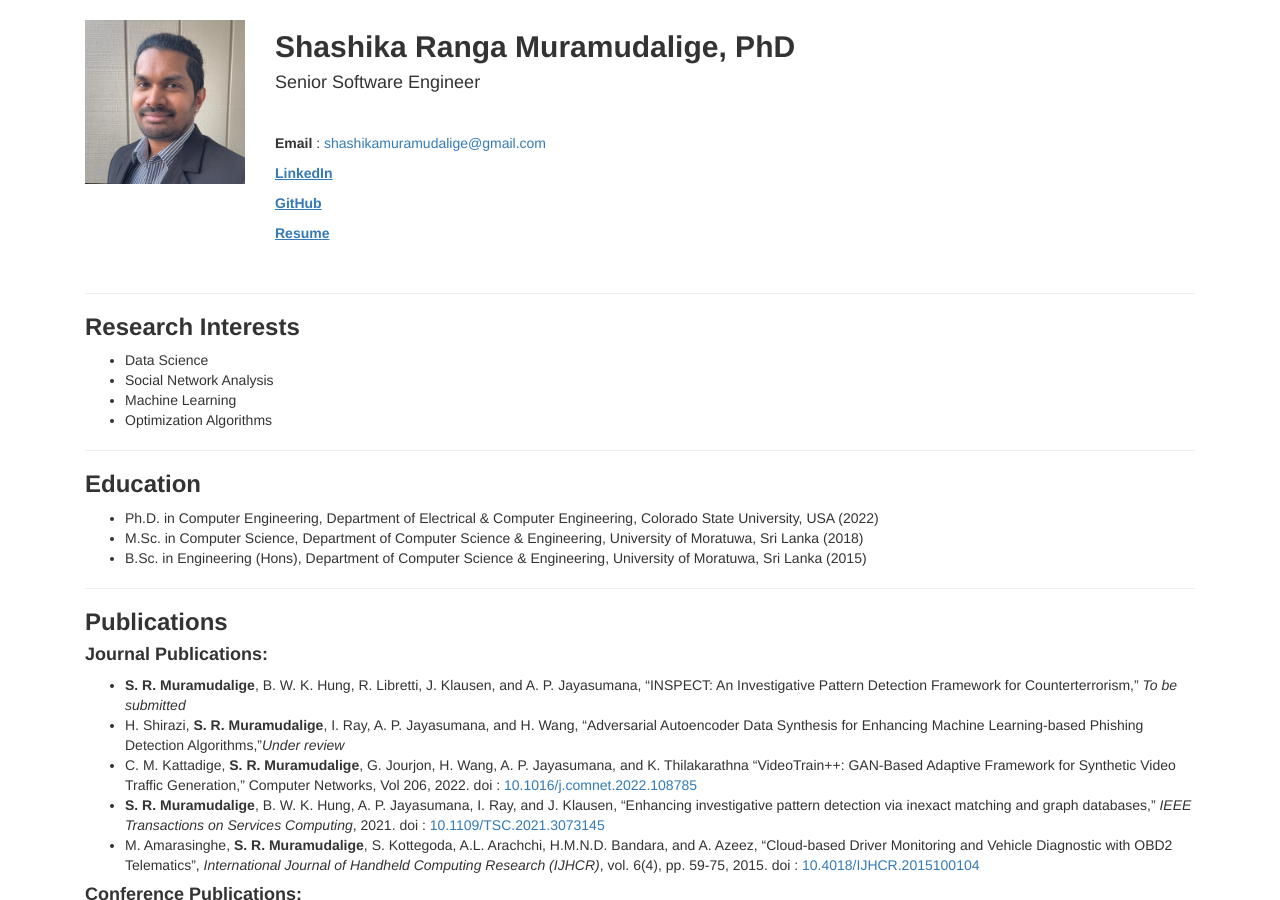
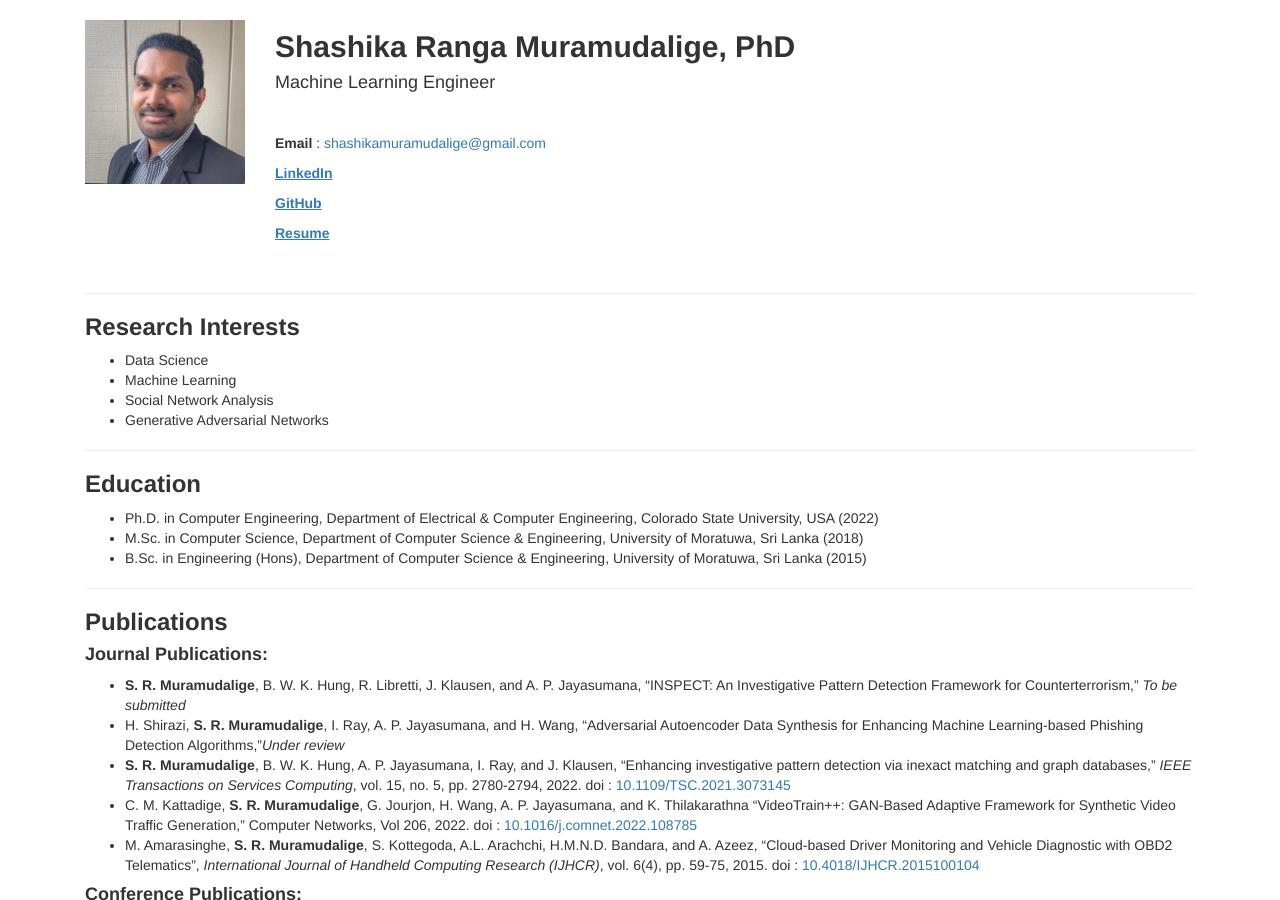
Before and after one commit to Shashika/Shashika.github.io, a Jekyll site: the page built from index.html, in a window 1280 px wide and 900 px high. Built offline with Jekyll 4.4.1, drawn with Linux system fonts in a browser that asks for light colours.

Commit message:
update paper and title

```diff
--- a/index.html
+++ b/index.html
@@ -9,7 +9,7 @@ title: Shashika Ranga Muramudalige
     </div>
     <div class="col-sm-10 text-left">
       <h2><b>Shashika Ranga Muramudalige, PhD</b></h2>
-      <h4>Senior Software Engineer</h4>
+      <h4>Machine Learning Engineer</h4>
 	  <p>&nbsp</p>
 	  <p><b>Email</b> : <a href="mailto:shashikamuramudalige@gmail.com">shashikamuramudalige@gmail.com</a></p>
 	  <p><a href="https://www.linkedin.com/in/shashika/" target="_blank"><b><u>LinkedIn</u></b></a></p>
@@ -27,9 +27,9 @@ title: Shashika Ranga Muramudalige
 	<h3><b>Research Interests</b></h3>
 	   <ul>
 		  <li>Data Science</li>
+		  <li>Machine Learning</li>
 		  <li>Social Network Analysis</li>
-		  <li>Machine Learning</li>
-		  <li>Optimization Algorithms</li>
+		  <li>Generative Adversarial Networks</li>
 	   </ul>
     <hr>
 
@@ -47,8 +47,8 @@ title: Shashika Ranga Muramudalige
 	   <ul class="mylist">
 		  <li><b>S. R. Muramudalige</b>, B. W. K. Hung, R. Libretti, J. Klausen, and A. P. Jayasumana, “INSPECT: An Investigative Pattern Detection Framework for Counterterrorism,” <i>To be submitted</i></li>
 		  <li>H. Shirazi, <b>S. R. Muramudalige</b>, I. Ray, A. P. Jayasumana, and H. Wang, “Adversarial Autoencoder Data Synthesis for Enhancing Machine Learning-based Phishing Detection Algorithms,”<i>Under review</i></li>
+		  <li><b>S. R. Muramudalige</b>, B. W. K. Hung, A. P. Jayasumana, I. Ray, and J. Klausen, “Enhancing investigative pattern detection via inexact matching and graph databases,” <i>IEEE Transactions on Services Computing</i>, vol. 15, no. 5, pp. 2780-2794, 2022. doi : <a href="https://doi.org/10.1109/TSC.2021.3073145" target="_blank">10.1109/TSC.2021.3073145</a></li>
 		  <li>C. M. Kattadige, <b>S. R. Muramudalige</b>, G. Jourjon, H. Wang, A. P. Jayasumana, and K. Thilakarathna “VideoTrain++: GAN-Based Adaptive Framework for Synthetic Video Traffic Generation,” Computer Networks, Vol 206, 2022. doi : <a href="https://doi.org/10.1016/j.comnet.2022.108785" target="_blank">10.1016/j.comnet.2022.108785</a></li>
-		  <li><b>S. R. Muramudalige</b>, B. W. K. Hung, A. P. Jayasumana, I. Ray, and J. Klausen, “Enhancing investigative pattern detection via inexact matching and graph databases,” <i>IEEE Transactions on Services Computing</i>, 2021. doi : <a href="https://doi.org/10.1109/TSC.2021.3073145" target="_blank">10.1109/TSC.2021.3073145</a></li>
 		  <li>M. Amarasinghe, <b>S. R. Muramudalige</b>, S. Kottegoda, A.L. Arachchi, H.M.N.D. Bandara, and A. Azeez, “Cloud-based Driver Monitoring and Vehicle Diagnostic with OBD2 Telematics”, <i>International Journal of Handheld Computing Research (IJHCR)</i>, vol. 6(4), pp. 59-75, 2015. doi : <a href="https://doi.org/10.4018/IJHCR.2015100104" target="_blank">10.4018/IJHCR.2015100104</a></li>
 	   </ul>
     </div>
```
